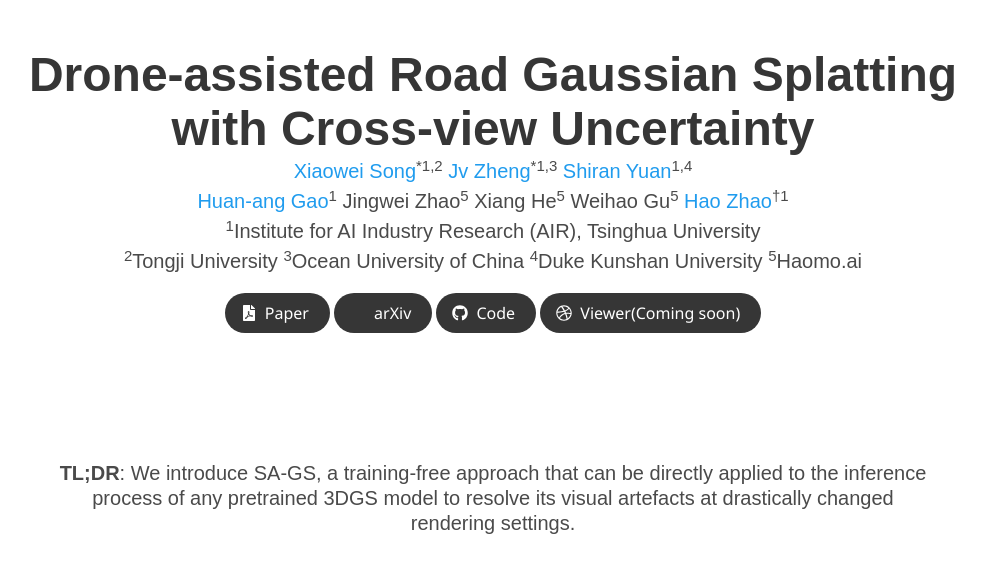
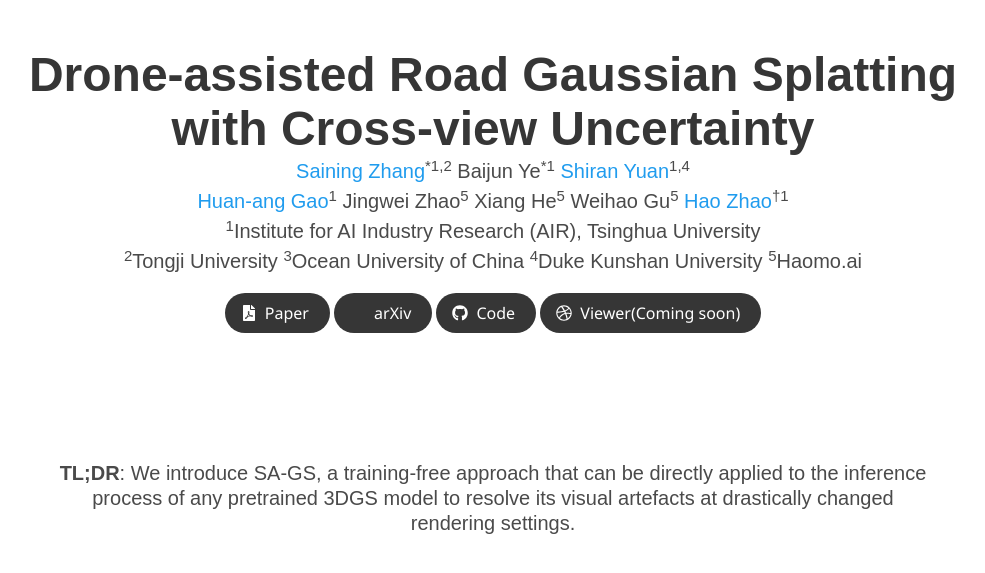
Before and after one commit to SainingZhang/SainingZhang.github.io, a Jekyll site: the page project/uc-gs/index.html, which Jekyll copies as it is, in a window 1280 px wide and 900 px high, cut to the strip 0-596 px from the top of the window. Shown: the top 573 px of the strip, without its empty margins (147-1132 px from the left). Built offline with Jekyll 4.4.1, drawn with Linux system fonts in a browser that asks for light colours; nearby versions of some CDN libraries; some web fonts are replaced; library files that are not in the unit come from our copies; a style sheet for code colours, icons or effects is not loaded; grey boxes are pictures that could not be loaded.

Commit message:
Update index.html

```diff
--- a/project/uc-gs/index.html
+++ b/project/uc-gs/index.html
@@ -78,9 +78,9 @@
 
           <div class="is-size-5 publication-authors">
             <span class="author-block">
-              <a href="https://KevinSONG729.github.io/">Xiaowei Song</a><sup>*1,2</sup></span>
+              <a href="https://sainingzhang.github.io">Saining Zhang</a><sup>*1,2</sup></span>
             <span class="author-block">
-              <a href="https://zsy1987.github.io/">Jv Zheng</a><sup>*1,3</sup></span>
+              Baijun Ye</a><sup>*1</sup></span>
             <span class="author-block">
               <a href="https://shiran-yuan.github.io/">Shiran Yuan</a><sup>1,4</sup>
             </span>
```
